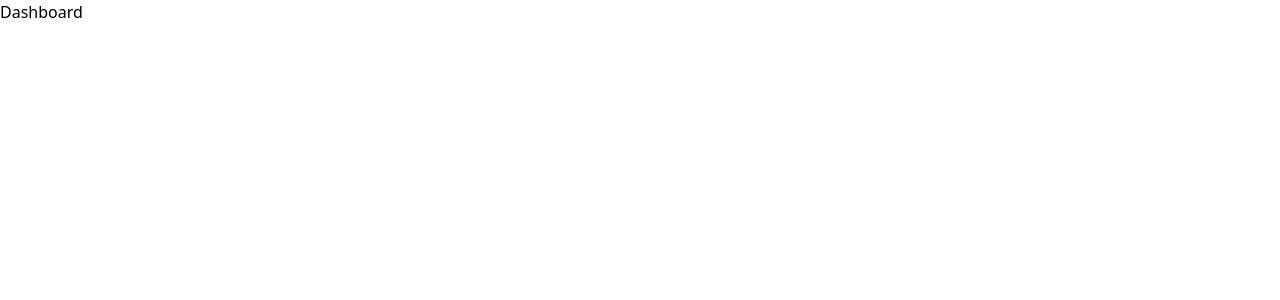
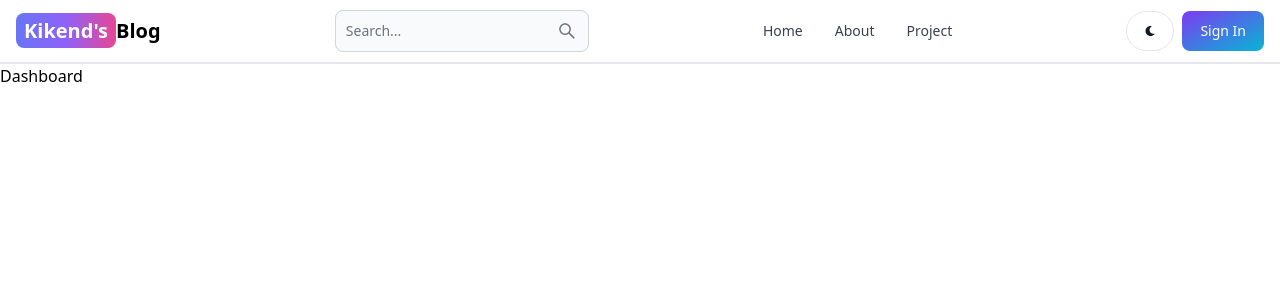
Before and after one commit to kike-Pinto/mern-blog, a React (Vite) app in the folder client/: page /dashboard in a window 1280 px wide. Shown: the top 300 px of the page. Built offline with nearby package versions, Linux system fonts and the light colour scheme.

Commit message:
create the header section

```diff
--- a/client/package.json
+++ b/client/package.json
@@ -10,8 +10,10 @@
     "preview": "vite preview"
   },
   "dependencies": {
+    "flowbite-react": "^0.7.2",
     "react": "^18.2.0",
     "react-dom": "^18.2.0",
+    "react-icons": "^5.0.1",
     "react-router-dom": "^6.21.3"
   },
   "devDependencies": {
--- a/client/src/App.jsx
+++ b/client/src/App.jsx
@@ -6,10 +6,12 @@
 import SignUp from './pages/SignUp'
 import Dashboard from './pages/Dashboard'
 import Projects from './pages/Projects'
+import Header from './components/Header'
 
 const App = () => {
   return (
     <BrowserRouter>
+      <Header />
       <Routes>
         <Route path='/' element={<Home />} />
         <Route path='/about' element={<About />} />
--- /dev/null
+++ b/client/src/components/Header.jsx
@@ -0,0 +1,55 @@
+import React from 'react'
+import { Button, Navbar, TextInput } from 'flowbite-react'
+import { Link, useLocation } from 'react-router-dom'
+import { AiOutlineSearch } from 'react-icons/ai'
+import { FaMoon } from 'react-icons/fa'
+
+const Header = () => {
+  const path = useLocation().pathname
+  return (
+    <Navbar className='border-b-2'>
+      <Link
+        to='/'
+        className='self-center whitespace-nowrap text-sm sm:text-xl font-semibold dark:text-white'
+      >
+        <span className='px-2 py-1 bg-gradient-to-r from-indigo-500 via-purple-500 to-pink-500 rounded-lg text-white'>
+          Kikend&apos;s
+        </span>
+        Blog
+      </Link>
+      <form>
+        <TextInput
+          type='text'
+          placeholder='Search...'
+          rightIcon={AiOutlineSearch}
+          className='hidden lg:inline'
+        />
+      </form>
+      <Button className='w-12 h-10 lg:hidden' color='gray' pill>
+        <AiOutlineSearch />
+      </Button>
+      <div className='flex gap-2 md:order-2'>
+        <Button className='w-12 h-10 hidden sm:inline' color='gray' pill>
+          <FaMoon />
+        </Button>
+        <Link to='/sign-in'>
+          <Button gradientDuoTone='purpleToBlue'>Sign In</Button>
+        </Link>
+        <Navbar.Toggle />
+      </div>
+      <Navbar.Collapse>
+        <Navbar.Link active={path === '/'} as={'div'}>
+          <Link to='/'>Home</Link>
+        </Navbar.Link>
+        <Navbar.Link active={path === '/about'} as={'div'}>
+          <Link to='/about'>About</Link>
+        </Navbar.Link>
+        <Navbar.Link active={path === '/projects'} as={'div'}>
+          <Link to='/projects'>Project</Link>
+        </Navbar.Link>
+      </Navbar.Collapse>
+    </Navbar>
+  )
+}
+
+export default Header
--- a/client/tailwind.config.js
+++ b/client/tailwind.config.js
@@ -1,8 +1,12 @@
 /** @type {import('tailwindcss').Config} */
 export default {
-  content: ['./index.html', './src/**/*.{js,ts,jsx,tsx}'],
+  content: [
+    './index.html',
+    './src/**/*.{js,ts,jsx,tsx}',
+    'node_modules/flowbite-react/lib/esm/**/*.js',
+  ],
   theme: {
     extend: {},
   },
-  plugins: [],
+  plugins: [require('flowbite/plugin')],
 }
```
Also changed, not shown: client/.eslintrc.cjs, 1 other file (tests, documents, lock files or other folders).
